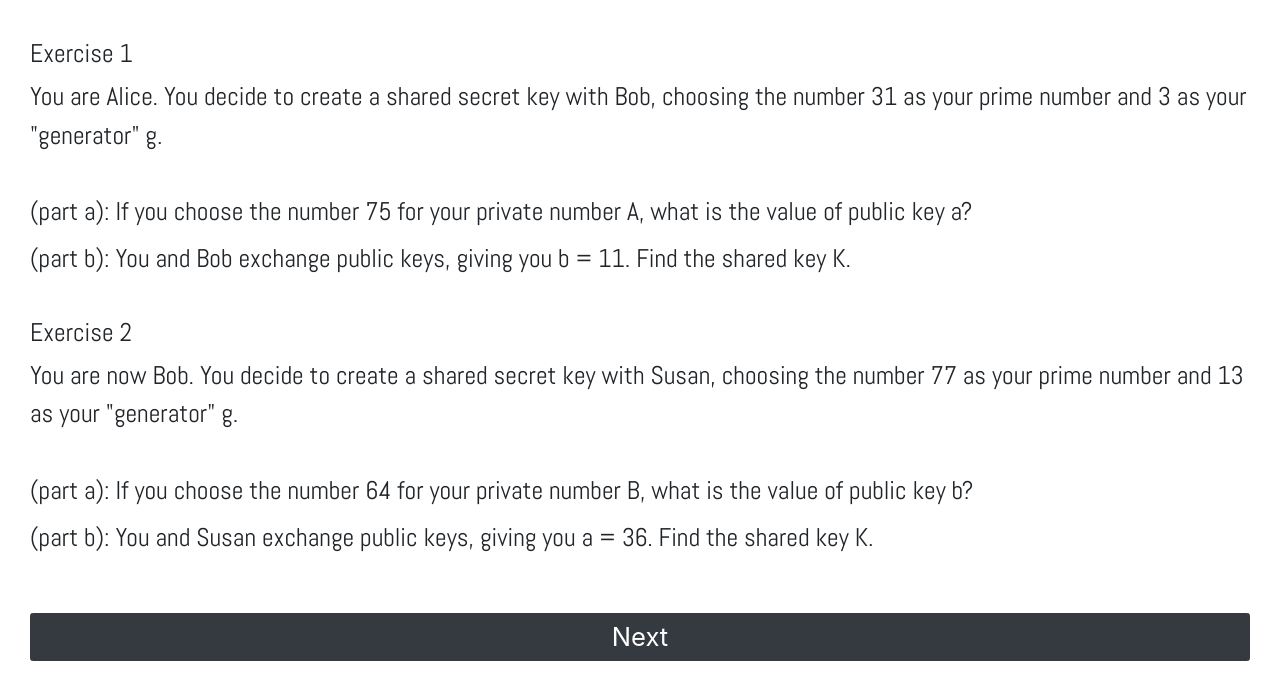
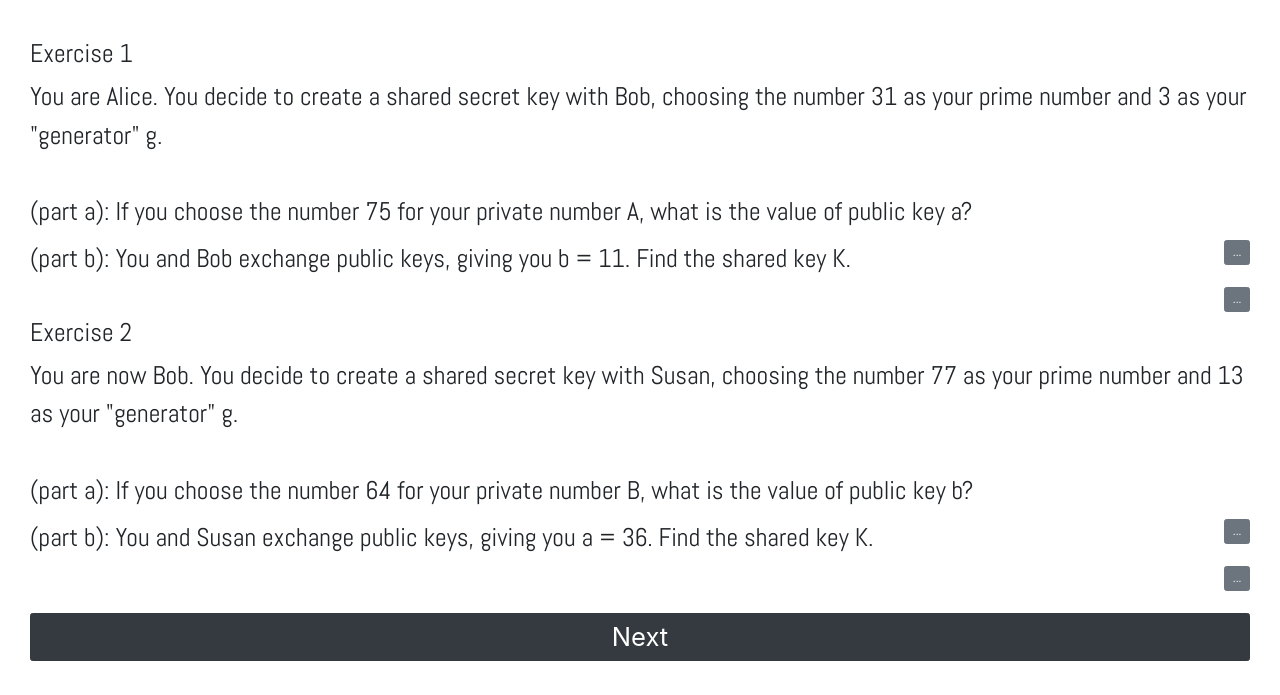
Before and after one commit to Nyquixt/security-project, a Node server app: page /keyexchange in a window 1280 px wide. Shown: the part 4018-4713 px from the top of the page. Run offline with Node 20, Linux system fonts and the light colour scheme; some libraries are stand-ins or nearby versions.

Commit message:
toggle answer

```diff
--- a/views/keyexchange.ejs
+++ b/views/keyexchange.ejs
@@ -168,8 +168,22 @@
 					number and 3 as your "generator" g. <br><br> (part a): If you choose the number 75 for your private
 					number A,
 					what is the value of public key a?</p>
+				<button type="button" class="btn btn-secondary" data-toggle="collapse" data-target="#ex1a"
+					style="float: right">...</button>
+				<div id="ex1a" class="collapse">
+					<p2>
+						<code>a = 30</code>
+					</p2>
+				</div>
 				<!--Blank to check answer-->
 				<p> (part b): You and Bob exchange public keys, giving you b = 11. Find the shared key K. </p>
+				<button type="button" class="btn btn-secondary" data-toggle="collapse" data-target="#ex1b"
+					style="float: right">...</button>
+				<div id="ex1b" class="collapse">
+					<p2>
+						<code>K = 30</code>
+					</p2>
+				</div>
 				<!--Blank to check answer-->
 
 				<!--EXERCISE 2-->
@@ -180,8 +194,22 @@
 					number and 13 as your "generator" g. <br><br> (part a): If you choose the number 64 for your private
 					number B,
 					what is the value of public key b?</p>
+				<button type="button" class="btn btn-secondary" data-toggle="collapse" data-target="#ex2a"
+					style="float: right">...</button>
+				<div id="ex2a" class="collapse">
+					<p2>
+						<code>b = 71</code>
+					</p2>
+				</div>
 				<!--Blank to check answer-->
 				<p> (part b): You and Susan exchange public keys, giving you a = 36. Find the shared key K. </p>
+				<button type="button" class="btn btn-secondary" data-toggle="collapse" data-target="#ex2b"
+					style="float: right">...</button>
+				<div id="ex2b" class="collapse">
+					<p2>
+						<code>K = 15</code>
+					</p2>
+				</div>
 				<!--Blank to check answer-->
 
 				<!-- Hidden section revealing a Diffie-Hellman exchange calculator?? -->
```
